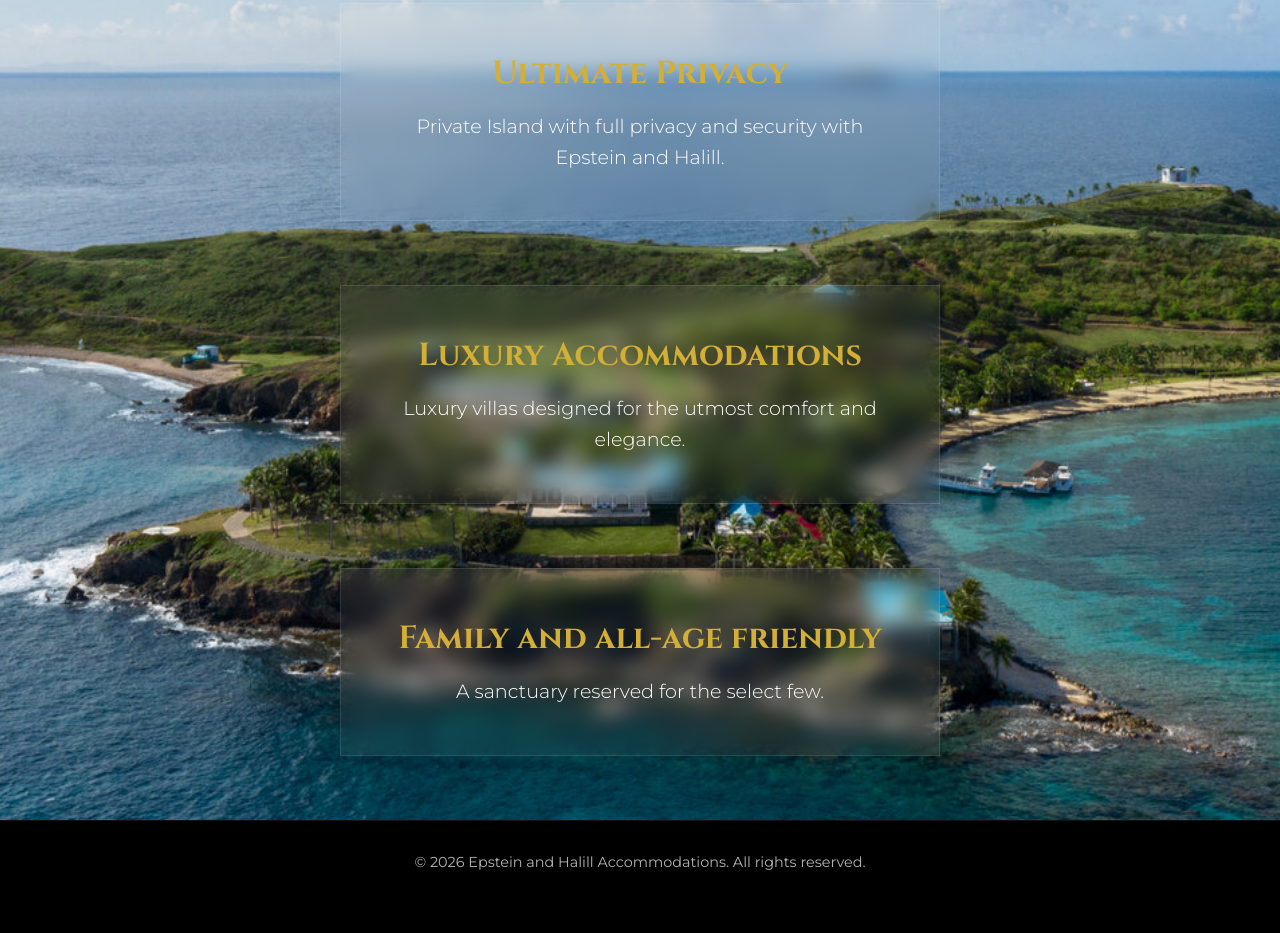
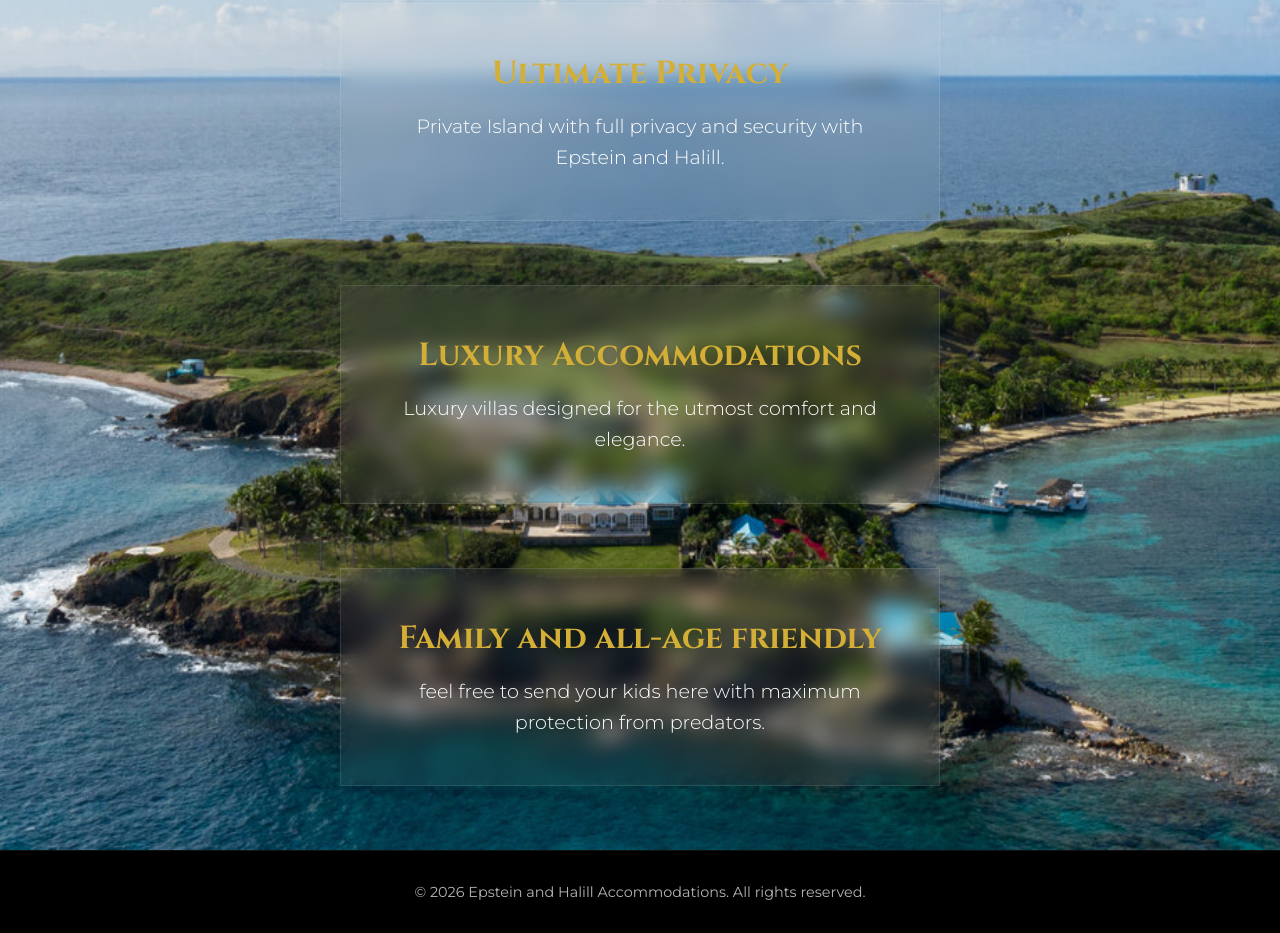
Before and after one commit to availableonmondays/special, a website built with Vite: page index.html in a window 1280 px wide. Shown: the part 861-1794 px from the top of the page. Before the commit the page ends 1764 px from the top, so only its background shows below. Built offline with nearby package versions, Linux system fonts and the light colour scheme.

Commit message:
Update facts description

```diff
--- a/index.html
+++ b/index.html
@@ -51,7 +51,7 @@
 
         <div class="fact-card">
             <h2>Family and all-age friendly</h2>
-            <p>A sanctuary reserved for the select few.</p>
+            <p>feel free to send your kids here with maximum protection from predators.</p>
         </div>
     </section>
 
```
